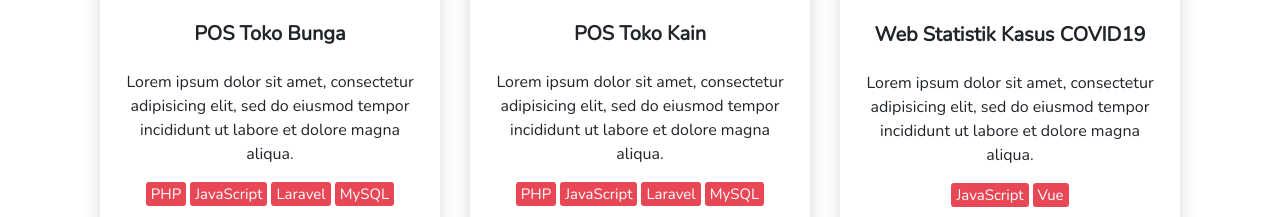
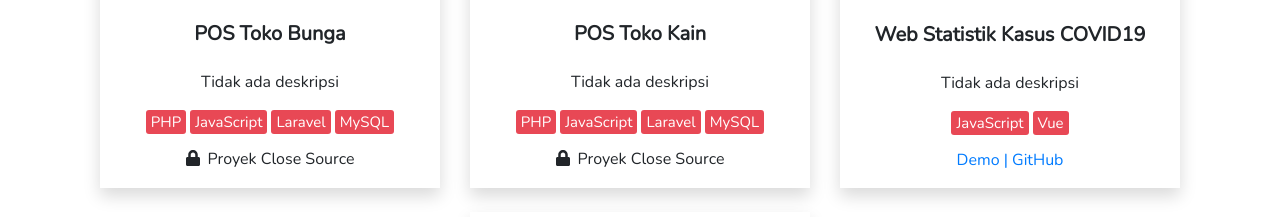
Before and after one commit to davidmahbubi/web-cv, a Vue app: page /project-storefront in a window 1280 px wide. Shown: the part 723-940 px from the top of the page. Built offline with nearby package versions, Linux system fonts and the light colour scheme.

Commit message:
Added no description on empty content

```diff
--- a/src/components/ProjectCard.vue
+++ b/src/components/ProjectCard.vue
@@ -2,7 +2,7 @@
     .project-card.shadow.p-3
         img.project-image.img-thumbnail.mt-2(:src="image")
         h5.my-4.font-weight-bold {{ title }}
-        p.mx-2 Lorem ipsum dolor sit amet, consectetur adipisicing elit, sed do eiusmod tempor incididunt ut labore et dolore magna aliqua.
+        p.mx-2 {{ content || 'Tidak ada deskripsi' }}
         .stacks
             span.custom-badge(v-for="(stack, index) in stacks" :key="index") {{ stack }}
         a(:href="linkLeft" target="blank" v-if="linkLeft") Demo |
```
